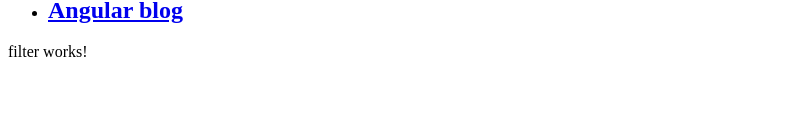
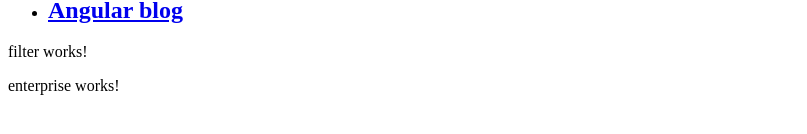
Before and after one commit to kresers/firm-app, an Angular app: page / in a window 1280 px wide. Shown: the part 548-682 px from the top of the page, without its empty margins (0-807 px from the left). Built offline with nearby package versions, Linux system fonts and the light colour scheme.

Commit message:
creation component enterprise

```diff
--- a/src/app/app.component.html
+++ b/src/app/app.component.html
@@ -18,3 +18,5 @@
   </li>
 </ul>
 <app-filter></app-filter>
+
+<app-enterprise></app-enterprise>
--- a/src/app/app.module.ts
+++ b/src/app/app.module.ts
@@ -4,12 +4,14 @@
 
 import { AppComponent } from './app.component';
 import { FilterComponent } from './filter/filter.component';
+import { EnterpriseComponent } from './enterprise/enterprise.component';
 
 
 @NgModule({
   declarations: [
     AppComponent,
-    FilterComponent
+    FilterComponent,
+    EnterpriseComponent
   ],
   imports: [
     BrowserModule
--- /dev/null
+++ b/src/app/enterprise/enterprise.component.html
@@ -0,0 +1,3 @@
+<p>
+  enterprise works!
+</p>
--- /dev/null
+++ b/src/app/enterprise/enterprise.component.ts
@@ -0,0 +1,15 @@
+import { Component, OnInit } from '@angular/core';
+
+@Component({
+  selector: 'app-enterprise',
+  templateUrl: './enterprise.component.html',
+  styleUrls: ['./enterprise.component.css']
+})
+export class EnterpriseComponent implements OnInit {
+
+  constructor() { }
+
+  ngOnInit() {
+  }
+
+}
```
Also changed, not shown: src/app/enterprise/enterprise.component.css (added), 1 other file (tests, documents, lock files or other folders).
